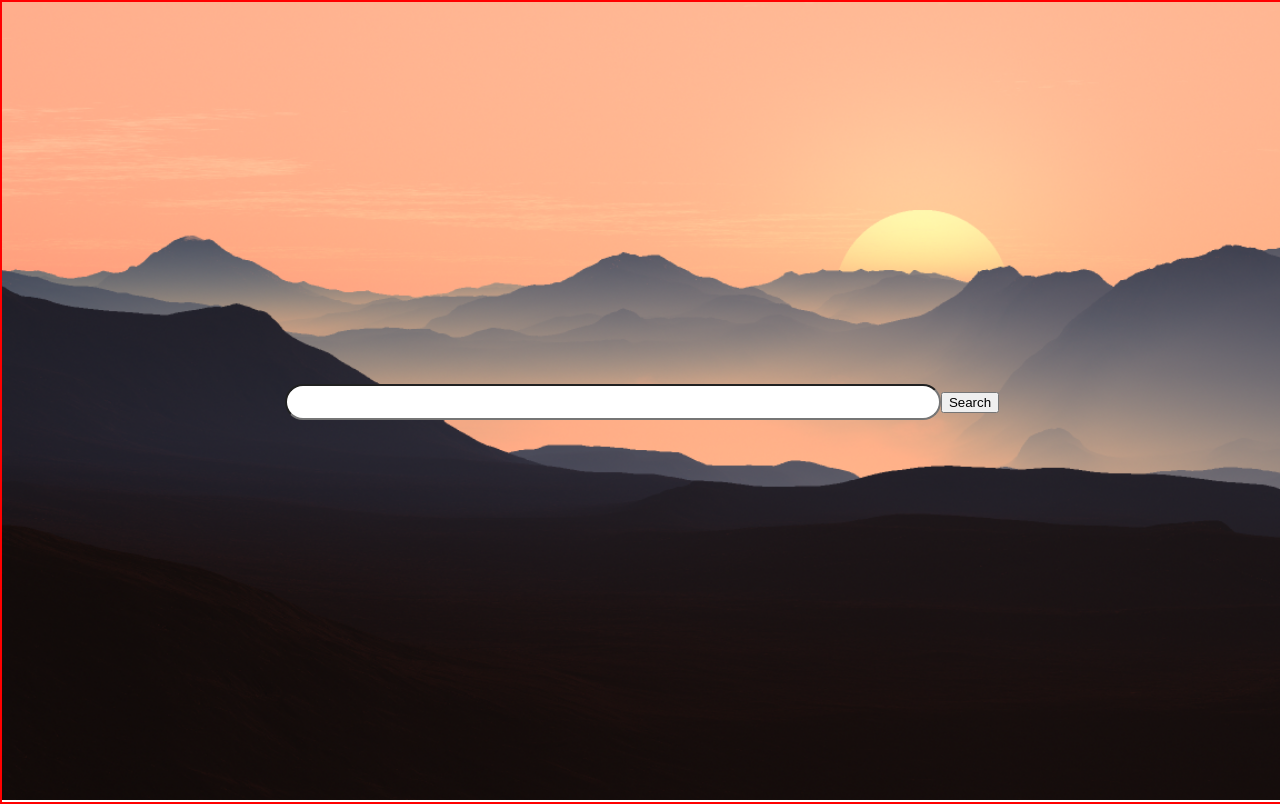
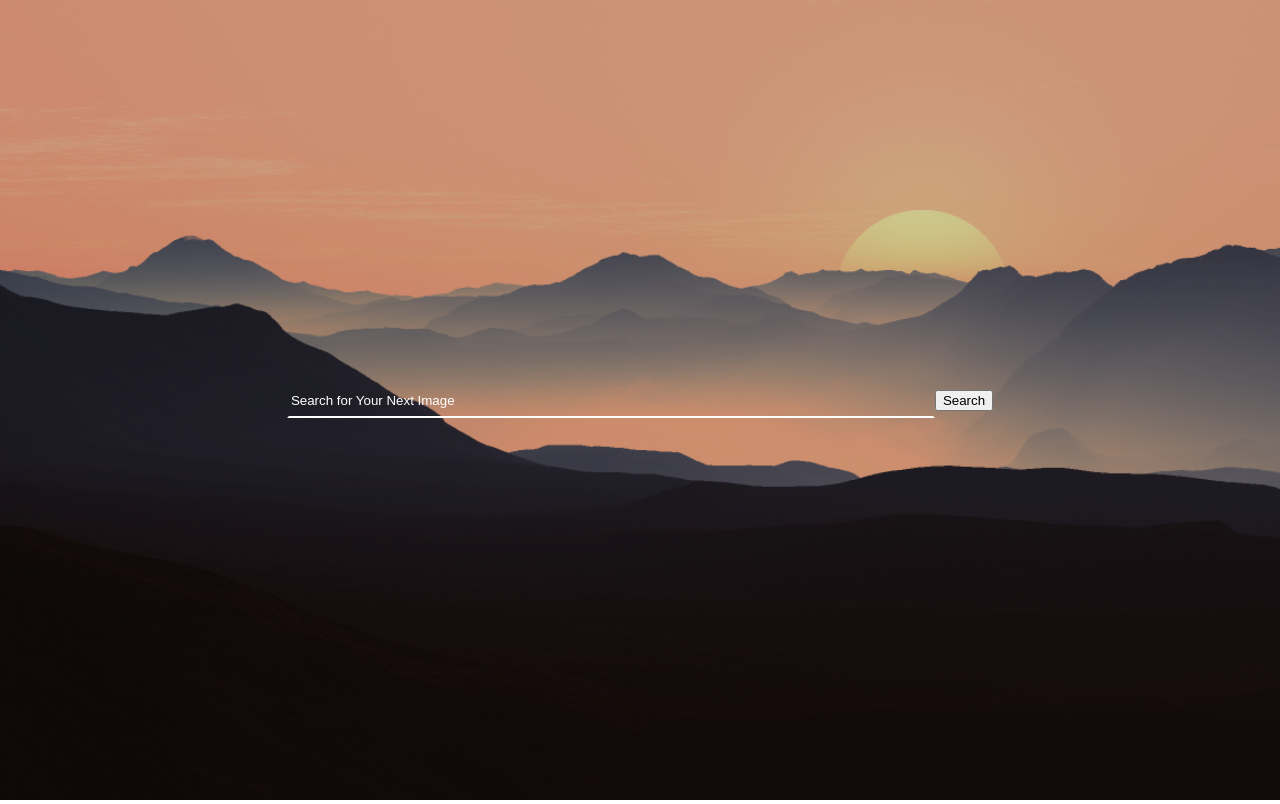
Before and after one commit to SchoolOfCode/w8_d5-hackathon_react-app-with-api-data-theagilesloth, a React (Create React App) app: page / in a window 1280 px wide. Built offline with nearby package versions, Linux system fonts and the light colour scheme.

Commit message:
changed home

```diff
--- a/src/components/inputs/inputs.component.jsx
+++ b/src/components/inputs/inputs.component.jsx
@@ -1,8 +1,13 @@
 import React from "react";
 import "./inputs.style.css";
 
-export function Inputs({ className, type, onChange }) {
+export function Inputs({ className, type, onChange, placeholder }) {
    return (
-      <input className={(className, "input")} type={type} onChange={onChange} />
+      <input
+         className={(className, "input")}
+         type={type}
+         onChange={onChange}
+         placeholder={placeholder}
+      />
    );
 }
--- a/src/layouts/home/home.component.jsx
+++ b/src/layouts/home/home.component.jsx
@@ -13,10 +13,12 @@ export function HomeLayout({ className }) {
    return (
       <div className={className} id="home-section">
          <img id="home-image" src="/mountains-55067.png" alt="home" />
+         <div id="overlay"></div>
          <div id="input-wrapper">
             <Inputs
                className="input"
                onChange={(evt) => setSearchValue(evt.target.value)}
+               placeholder="Search for Your Next Image"
             />
             <Buttons onClick={onSearch}>Search</Buttons>
          </div>
--- a/src/layouts/home/home.style.css
+++ b/src/layouts/home/home.style.css
@@ -16,7 +16,6 @@
    position: absolute;
    top: 0;
    z-index: 2;
-   border: 2px solid red;
    width: 100%;
    height: 100%;
 
@@ -28,6 +27,25 @@
 .input {
    min-width: 50%;
    height: 30px;
-   border-radius: 22px;
-   padding-left: 10px;
+   background-color: transparent;
+   border-color: transparent;
+   border-bottom: 2px solid white;
 }
+
+.input::placeholder {
+   color: white;
+}
+
+#overlay {
+   position: fixed;
+   display: absolute;
+   width: 100%;
+   height: 100%;
+   top: 0;
+   left: 0;
+   right: 0;
+   bottom: 0;
+   background-color: rgba(0, 0, 0, 0.2);
+   z-index: 2;
+   cursor: pointer;
+}
```
